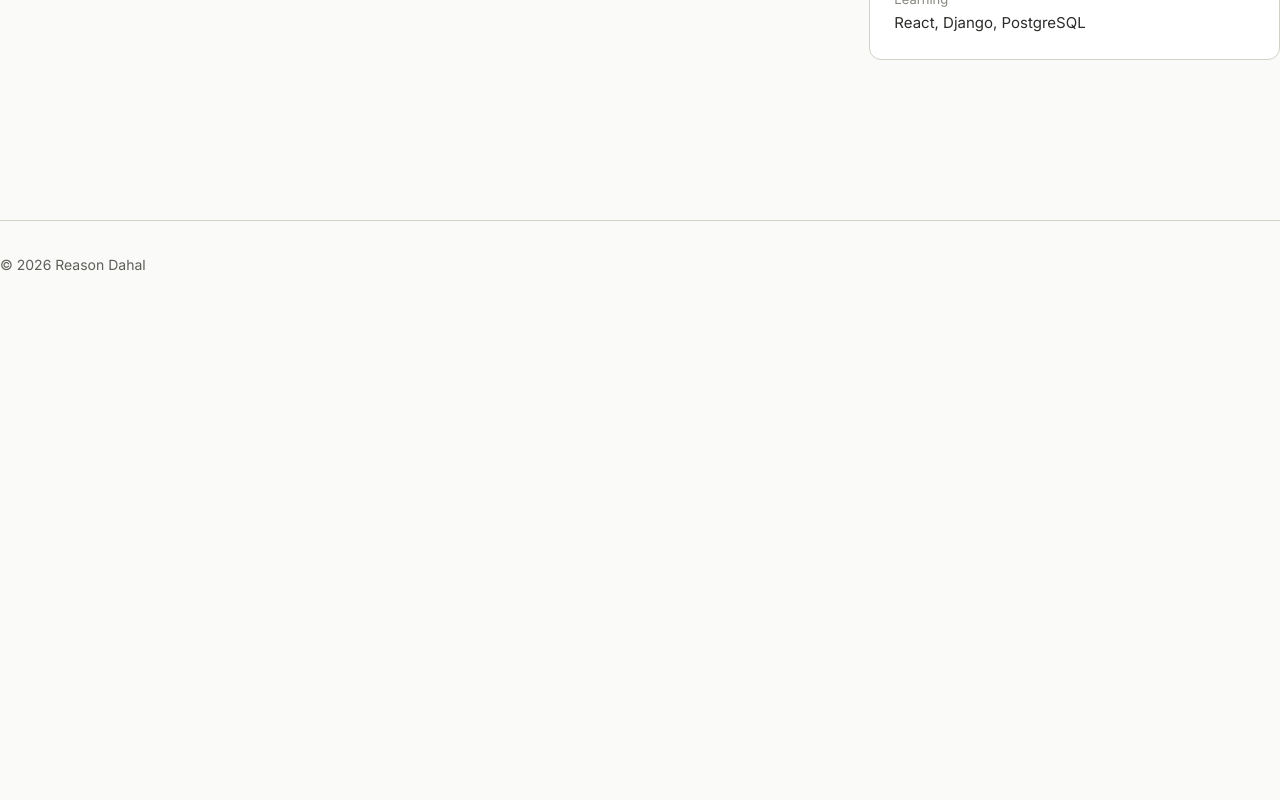
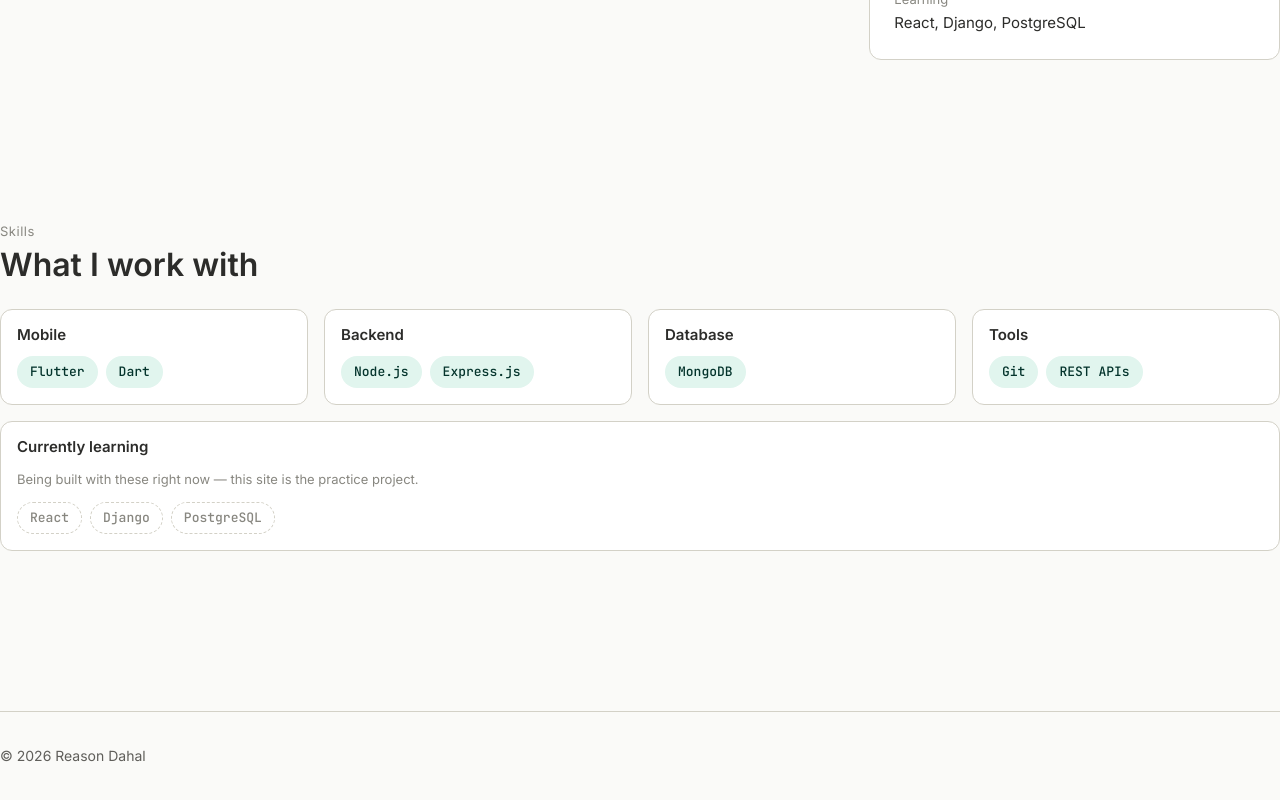
Before and after one commit to Reason-Dahal/portfolio, a React (Vite) app in the folder frontend/: page / in a window 1280 px wide. Shown: the part 864-1664 px from the top of the page. Before the commit the page ends 1173 px from the top, so only its background shows below. Built offline with nearby package versions, Linux system fonts and the light colour scheme.

Commit message:
feat: add Skills section with reusable SkillTag component

```diff
--- a/frontend/src/App.jsx
+++ b/frontend/src/App.jsx
@@ -1,6 +1,8 @@
 import Hero from '@/components/Hero';
 import About from '@/components/About';
 import Footer from '@/components/Footer';
+import Skills from './components/Skills';
+import SkillTag from './components/SkillTag';
 
 function App() {
   return (
@@ -8,6 +10,7 @@ function App() {
       <main>
         <Hero />
         <About />
+        <Skills />
       </main>
       <Footer />
     </>
--- /dev/null
+++ b/frontend/src/components/SkillTag/SkillTag.css
@@ -0,0 +1,20 @@
+.skill-tag {
+    font-family: var(--font-mono);
+    font-size: 13px;
+    font-weight: 500;
+    padding: var(--space-1) var(--space-3);
+    border-radius: 999px;
+    list-style: none;
+  }
+
+  .skill-tag--confident {
+    background: var(--color-accent-subtle);
+    color: var(--teal-900);
+    border: 1px solid transparent;
+  }
+
+  .skill-tag--learning {
+    background: transparent;
+    color: var(--color-text-muted);
+    border: 1px dashed var(--color-border);
+  }
--- /dev/null
+++ b/frontend/src/components/SkillTag/SkillTag.jsx
@@ -0,0 +1,7 @@
+import './SkillTag.css';
+
+function SkillTag({ label, status = 'confident' }) {
+  return <li className={`skill-tag skill-tag--${status}`}>{label}</li>;
+}
+
+export default SkillTag;
--- /dev/null
+++ b/frontend/src/components/SkillTag/index.js
@@ -0,0 +1 @@
+export { default } from './SkillTag';
--- /dev/null
+++ b/frontend/src/components/Skills/Skills.css
@@ -0,0 +1,48 @@
+.skills {
+    padding: var(--space-12) 0;
+  }
+
+  .skills__grid {
+    display: grid;
+    grid-template-columns: repeat(auto-fit, minmax(200px, 1fr));
+    gap: var(--space-4);
+    margin-top: var(--space-6);
+  }
+
+  .skills__card {
+    background: var(--color-surface);
+    border: 1px solid var(--color-border);
+    border-radius: var(--radius-lg);
+    padding: var(--space-4);
+  }
+
+  .skills__card-title {
+    font-size: 15px;
+    margin-bottom: var(--space-3);
+  }
+
+  .skills__tags {
+    display: flex;
+    flex-wrap: wrap;
+    gap: var(--space-2);
+  }
+
+  .skills__learning {
+    background: var(--color-surface);
+    border: 1px solid var(--color-border);
+    border-radius: var(--radius-lg);
+    padding: var(--space-4);
+    margin-top: var(--space-4);
+  }
+
+  .skills__learning-note {
+    font-size: 13px;
+    color: var(--color-text-muted);
+    margin-bottom: var(--space-3);
+  }
+
+  @media (min-width: 900px) {
+    .skills {
+      padding: var(--space-20) 0;
+    }
+  }
--- /dev/null
+++ b/frontend/src/components/Skills/Skills.jsx
@@ -0,0 +1,43 @@
+import { skillGroups, learningSkills } from '@/data/skills';
+import SkillTag from '@/components/SkillTag';
+import './Skills.css';
+
+function Skills() {
+  return (
+    <section className="skills" id="skills" aria-labelledby="skills-heading">
+      <div className="container">
+        <p className="section__eyebrow">Skills</p>
+        <h2 id="skills-heading" className="section__title">
+          What I work with
+        </h2>
+
+        <div className="skills__grid">
+          {skillGroups.map((group) => (
+            <div key={group.group} className="skills__card">
+              <h3 className="skills__card-title">{group.group}</h3>
+              <ul className="skills__tags">
+                {group.items.map((item) => (
+                  <SkillTag key={item} label={item} />
+                ))}
+              </ul>
+            </div>
+          ))}
+        </div>
+
+        <div className="skills__learning">
+          <h3 className="skills__card-title">Currently learning</h3>
+          <p className="skills__learning-note">
+            Being built with these right now — this site is the practice project.
+          </p>
+          <ul className="skills__tags">
+            {learningSkills.map((item) => (
+              <SkillTag key={item} label={item} status="learning" />
+            ))}
+          </ul>
+        </div>
+      </div>
+    </section>
+  );
+}
+
+export default Skills;
--- /dev/null
+++ b/frontend/src/components/Skills/index.js
@@ -0,0 +1 @@
+export { default } from './Skills';
--- /dev/null
+++ b/frontend/src/data/skills.js
@@ -0,0 +1,8 @@
+export const skillGroups = [
+    { group: 'Mobile', items: ['Flutter', 'Dart'] },
+    { group: 'Backend', items: ['Node.js', 'Express.js'] },
+    { group: 'Database', items: ['MongoDB'] },
+    { group: 'Tools', items: ['Git', 'REST APIs'] },
+  ];
+
+  export const learningSkills = ['React', 'Django', 'PostgreSQL'];
```
